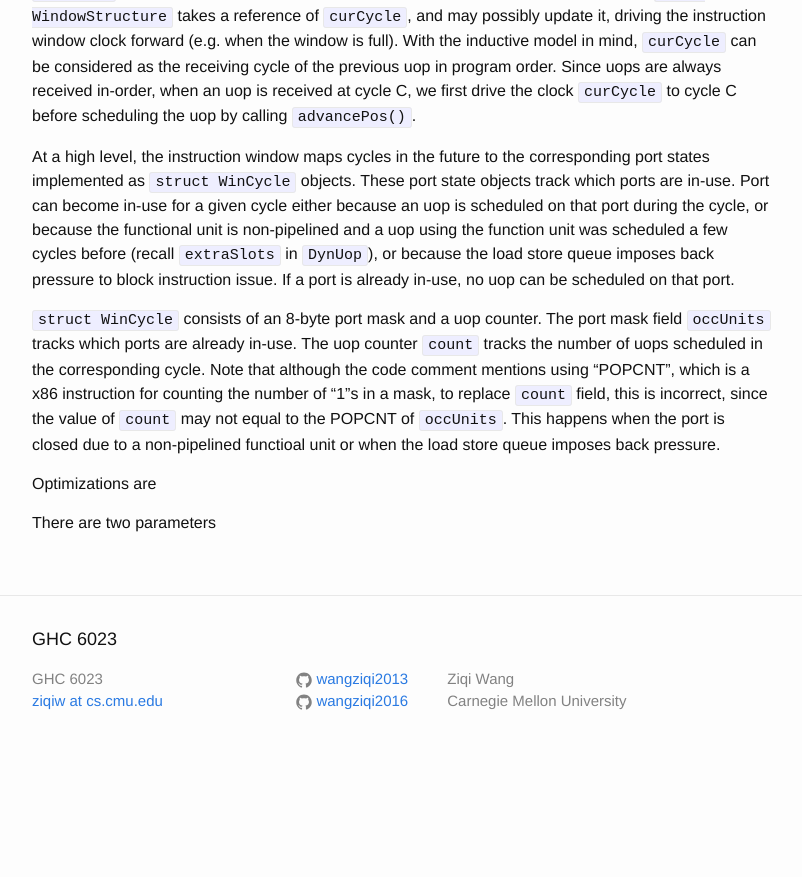
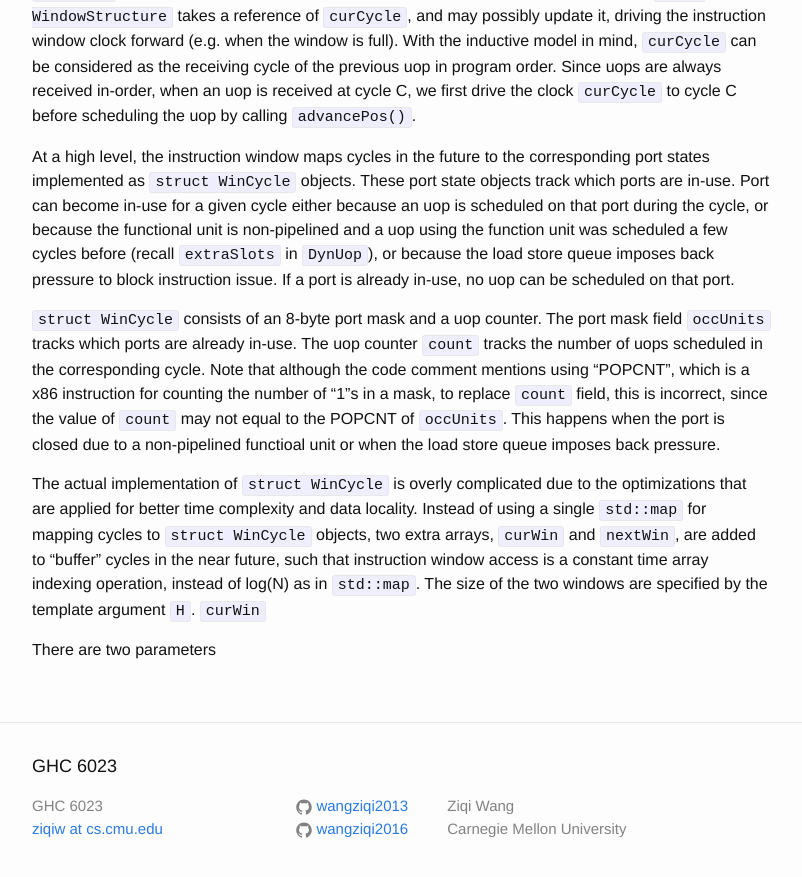
Before and after one commit to wangziqi2013/wangziqi2013.github.io, a Jekyll site: the page built from _posts/2019-12-31-zsim-microarch.markdown, in a window 1280 px wide and 900 px high, scrolled down 14293 px. Shown: the top 877 px of the window, without its empty margins (238-1040 px from the left). Built offline with Jekyll 4.4.1, drawn with Linux system fonts in a browser that asks for light colours; before the commit the page ends 15066 px from its top, so only the background shows below that; some of the changed text lies outside the part shown.

Commit message:
Adding windows

```diff
--- a/_posts/2019-12-31-zsim-microarch.markdown
+++ b/_posts/2019-12-31-zsim-microarch.markdown
@@ -475,8 +475,8 @@ We next describe each stage of the pipeline in a separate section.
 In the dyanmic core implementation, the current decoder cycle is maintained in `OOOCore`'s member variable `decodeCycle`,
 which is updated when a new uop is simulated at the beginning of the loop by adding the difference between the current uop's
 relative decoder cycle and the previous uop's relative decoder cycle (stored in `prevDecCycle` and updated to the current
-uop's relative cycle after) onto the variable. The decoder cycle represents the releasing cycle of the most recent uop
-generated by the decoder.
+uop's relative cycle after) onto the variable. The decoder cycle represents the actual releasing cycle of the most recent
+uop generated by the decoder.
 
 ### Issue Queue
 
@@ -527,6 +527,10 @@ to replace `count` field, this is incorrect, since the value of `count` may not
 This happens when the port is closed due to a non-pipelined functioal unit or when the load store queue imposes back
 pressure.
 
-Optimizations are
+The actual implementation of `struct WinCycle` is overly complicated due to the optimizations that are applied
+for better time complexity and data locality. Instead of using a single `std::map` for mapping cycles to `struct WinCycle`
+objects, two extra arrays, `curWin` and `nextWin`, are added to "buffer" cycles in the near future, such that instruction
+window access is a constant time array indexing operation, instead of log(N) as in `std::map`. The size of the two windows
+are specified by the template argument `H`. `curWin`
 
 There are two parameters
```
